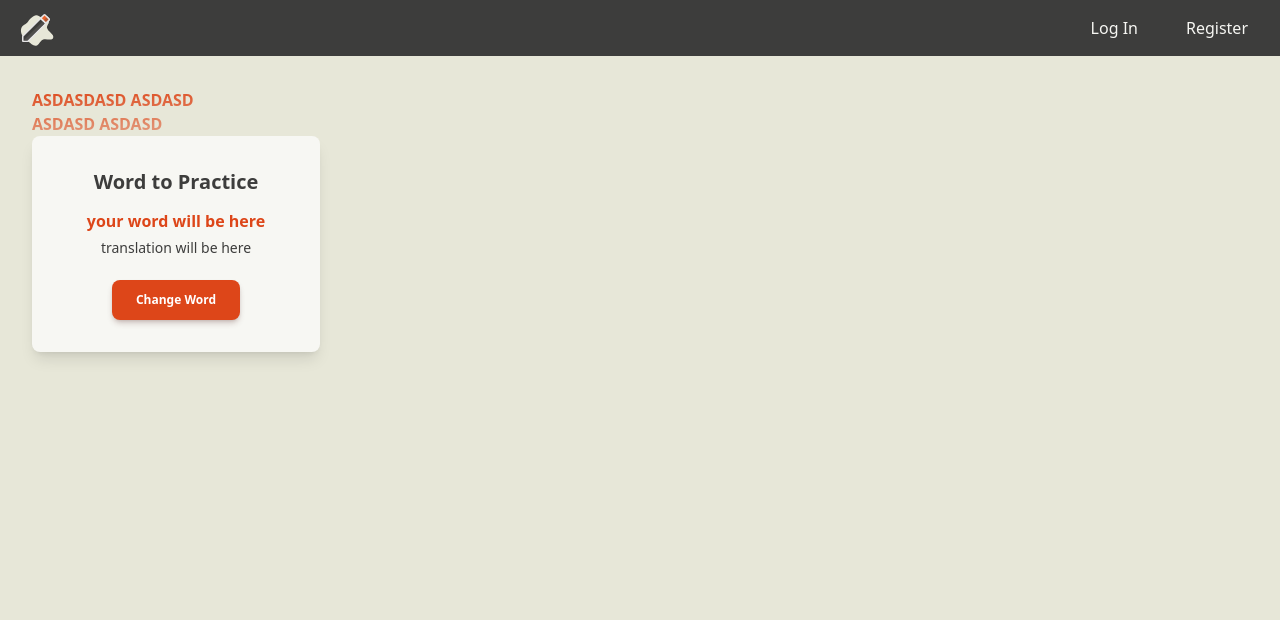
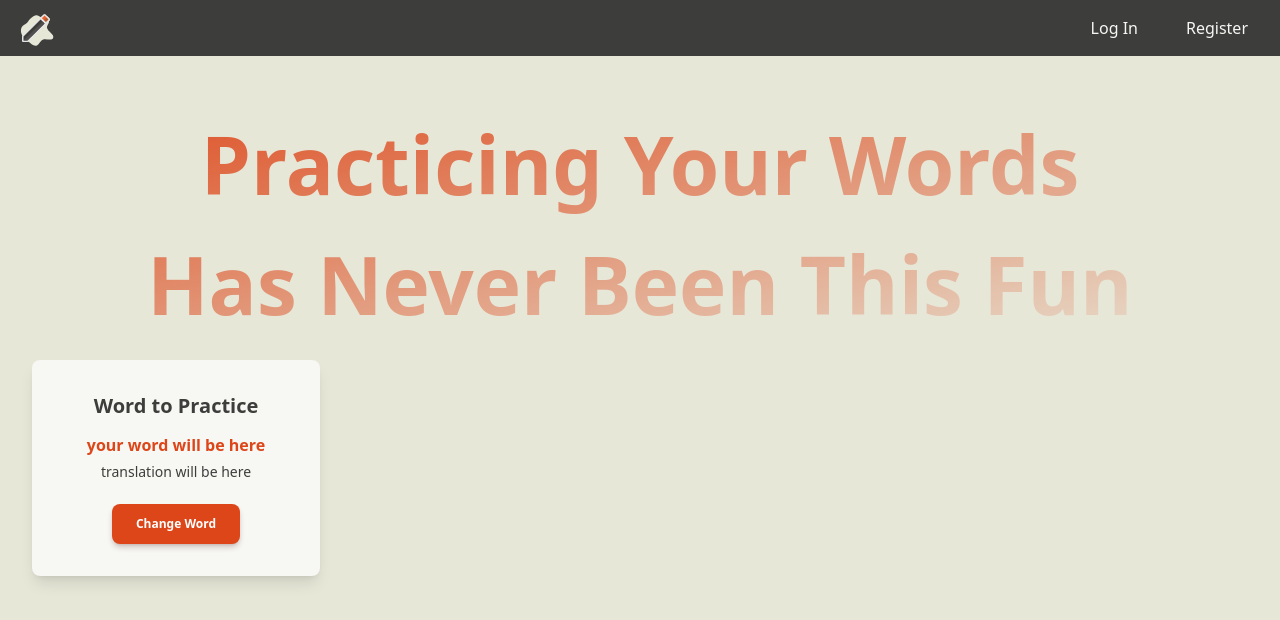
Before and after one commit to alitarika/wordGame, a React (Vite) app in the folder frontend/: page / in a window 1280 px wide. Shown: the top 620 px of the page. Built offline with nearby package versions, Linux system fonts and the light colour scheme.

Commit message:
triv styles

```diff
--- a/frontend/src/components/TrainingCard.jsx
+++ b/frontend/src/components/TrainingCard.jsx
@@ -6,7 +6,7 @@ const TrainingCard = ({ children, onClick }) => {
       onClick={onClick}
       role="button"
       tabIndex={0}
-      className="hover:cursor-pointer hover:text-primary active:opacity-90 active:bg-dark-950 sm:w-40 w-32 h-24 bg-gradient-to-r from-dark-900 to-dark-800 shadow-inner shadow-dark-200 text-light p-2  text-center rounded-lg"
+      className=" active:bg-dark-950 w-40 h-24 bg-gradient-to-bl from-dark-950 to-dark-600 hover:from-dark-900 hover:to-dark-500 shadow-inner shadow-dark-500 text-light p-2 active:from-primary-950 active:to-dark-600 text-center rounded-lg"
     >
       <p className="pt-7">{children}</p>
     </div>
--- a/frontend/src/pages/Layout.jsx
+++ b/frontend/src/pages/Layout.jsx
@@ -42,10 +42,10 @@ const Layout = () => {
                 <MdAddCircle />
               </Link>
               <Link className="nav-link-text" title="training" to="/training">
-                training
+                trng
               </Link>
               <Link className="nav-link-text" title="words" to="/userswords">
-                words
+                wrd
               </Link>
               <button
                 className="nav-link-text"
@@ -53,7 +53,7 @@ const Layout = () => {
                 to="/"
                 onClick={handleLogout}
               >
-                Log Out
+                LogOut
               </button>
             </div>
           ) : (
--- a/frontend/src/pages/words/Home.jsx
+++ b/frontend/src/pages/words/Home.jsx
@@ -7,10 +7,9 @@ const Home = () => {
   });
 
   return (
-    <div>
-      <h1 className="gradient-text">
-        ASDASDASD ASDASD <br />
-        ASDASD ASDASD
+    <div className="flex-col">
+      <h1 className="gradient-text text-[10vmin] text-balance text-center p-4 ">
+        Practicing Your Words Has Never Been This Fun
       </h1>
       <RandomWordCard />
     </div>
```
